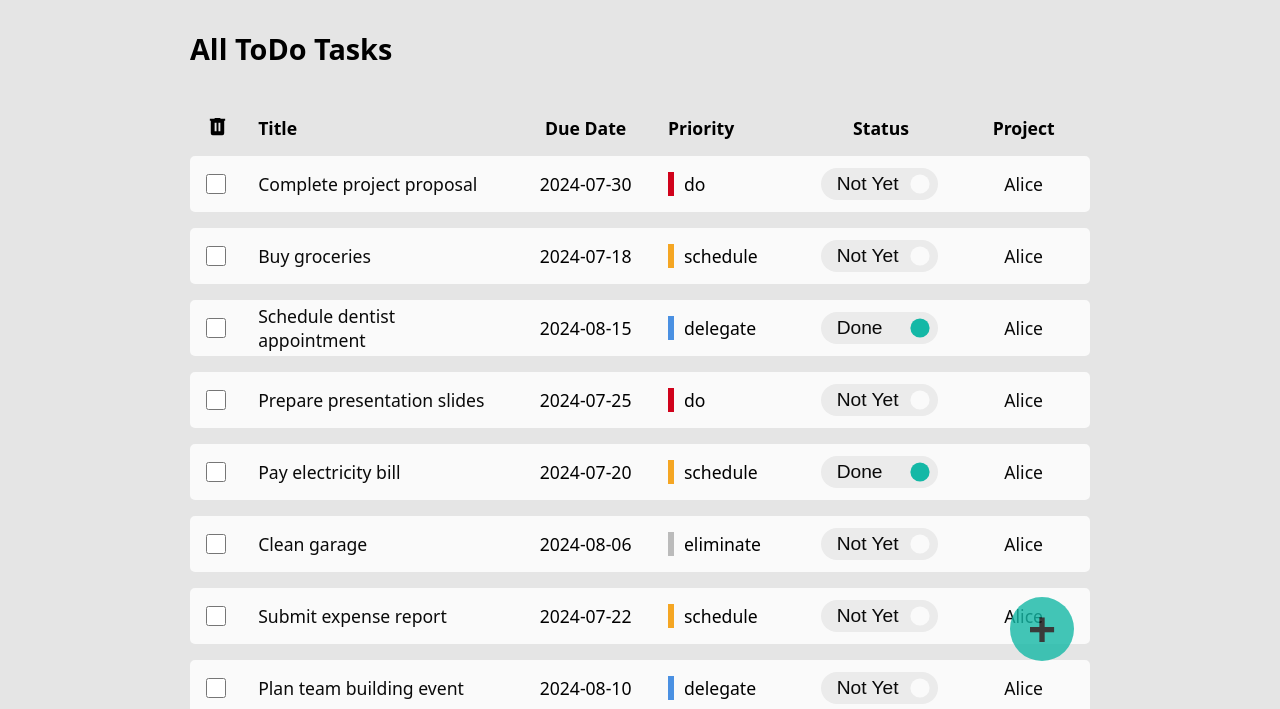
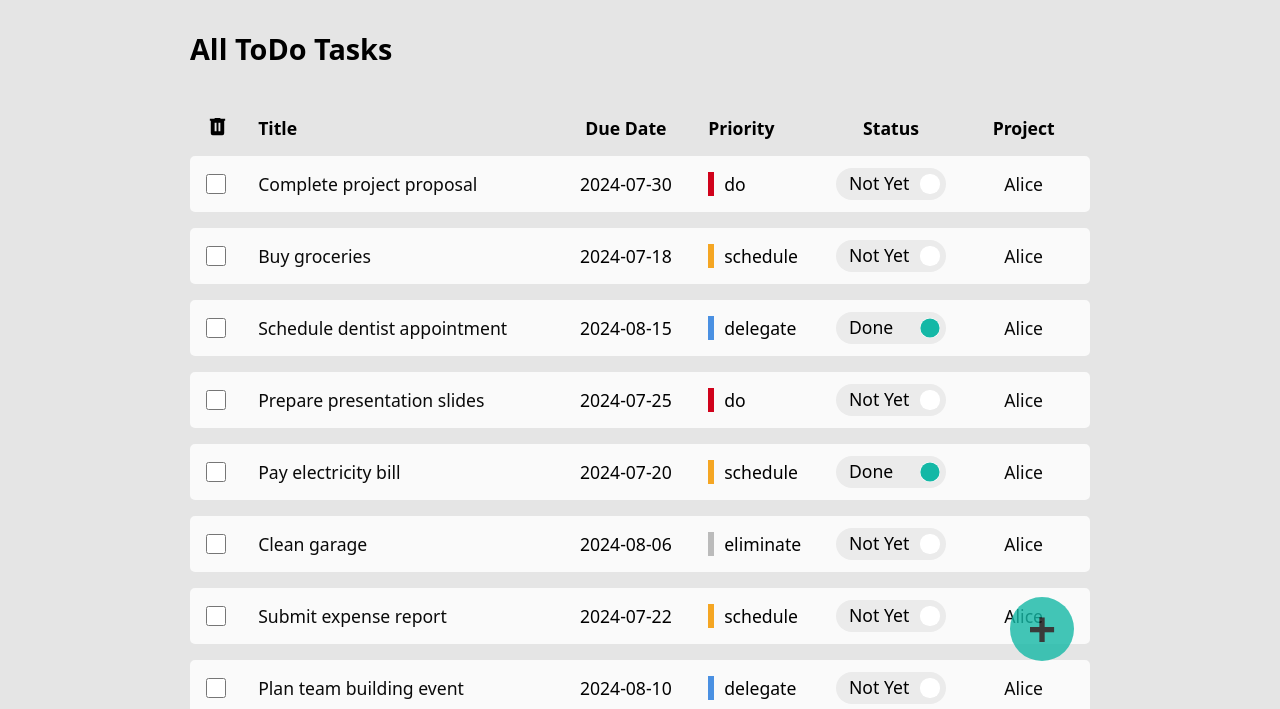
Before and after one commit to tptam/odin-todo-list, a website built with webpack: page src/index.html in a window 1280 px wide. Shown: the part 91-800 px from the top of the page. Built offline with nearby package versions, Linux system fonts and the light colour scheme.

Commit message:
Replace status buttons in todo table with input

```diff
--- a/src/controller.js
+++ b/src/controller.js
@@ -317,8 +317,9 @@ class Controller{
             clickProjectLink: (
                 (projectId) => this.displayTodosInProject(projectId)
             ).bind(this),
-            clickStatusButton: ((button, id) => {
-                this.toggleTodoStatus(button, id);
+            clickStatusButton: ((todoId) => {
+                // this.toggleTodoStatus(button, id);
+                this.changeTodoStatus(todoId);
                 this.#reload();
             }).bind(this),
 
--- a/src/style.css
+++ b/src/style.css
@@ -268,7 +268,7 @@ tr {
     padding-left: var(--gutter);
     display: grid;
     grid-auto-flow: column;
-    grid-template-columns: 2ch 1fr 10ch 12ch 12ch 10ch;
+    grid-template-columns: 2ch 1fr 10ch 10ch 10ch 10ch;
     gap: calc(var(--gutter)*2);
     align-items: center;
     justify-items: center;
@@ -332,6 +332,19 @@ tr.delegate td.priority {
 
 tr.eliminate td.priority {
     border-left: 6px solid var(--eliminate-color);
+}
+
+table.todos td.status {
+    justify-content: center;
+}
+
+table.todos .button-like-checkbox-wrapper {
+    --button-height: 32px;
+    --button-width: 12ch;
+}
+
+table.todos .button-like-checkbox-wrapper span{
+    font-size: var(--table-font-size);
 }
 
 button.multi-delete {
@@ -669,13 +682,16 @@ dialog .button-like-checkbox-wrapper span {
 .todo-display>.row {
     display: grid;
     font-size: var(--content-h2-font-size);
-    grid-template-columns: 12ch 1fr;
+    grid-template-columns: 11ch 1fr;
     align-items: baseline;
+    gap: var(--gutter);
 }
 
 .todo-display>form {
     display:grid;
-    grid-template-columns: 12ch 1fr 1fr;
+    font-size: var(--content-h2-font-size);
+    grid-template-columns: 11ch 1fr 1fr;
+    gap: var(--gutter);
 }
 
 .todo-display .cancel {
@@ -785,6 +801,6 @@ todo-display .edit {
   height: 1ch;
 }
 
-.button-like-checkbox-wrapper input[type="checkbox"]:focus {
+form .button-like-checkbox-wrapper input[type="checkbox"]:focus {
     outline: 2px solid var(--button-on-color);
 }
--- a/src/todos-table-row-view.js
+++ b/src/todos-table-row-view.js
@@ -1,5 +1,6 @@
 import parseHtml from "./parse-html.js";
 import * as statusButton from "./todo-status-button-view.js";
+import * as statusInput from "./todo-status-input-view.js";
 
 let handlers;
 
@@ -36,14 +37,25 @@ function render(tr, rowJson, rowHandlers){
 
     cell = document.createElement("td");
     cell.classList.add("status");
-    const button = document.createElement("button");
-    cell.appendChild(button);
-    statusButton.render(
-        button,
-        JSON.stringify({id: row.id, done: row.done}),
+    const statusWrapper = document.createElement("div");
+    statusWrapper.classList.add("status-input-wrapper");
+    statusInput.render(
+        statusWrapper,
+        JSON.stringify({ id: row.id, done: row.done }),
         handlers.clickStatusButton
-    );
+    )
+    cell.appendChild(statusWrapper);
     tr.appendChild(cell);
+
+
+    // const button = document.createElement("button");
+    // cell.appendChild(button);
+    // statusButton.render(
+    //     button,
+    //     JSON.stringify({id: row.id, done: row.done}),
+    //     handlers.clickStatusButton
+    // );
+    // tr.appendChild(cell);
 
     cell = document.createElement("td");
     cell.classList.add("project");
```
